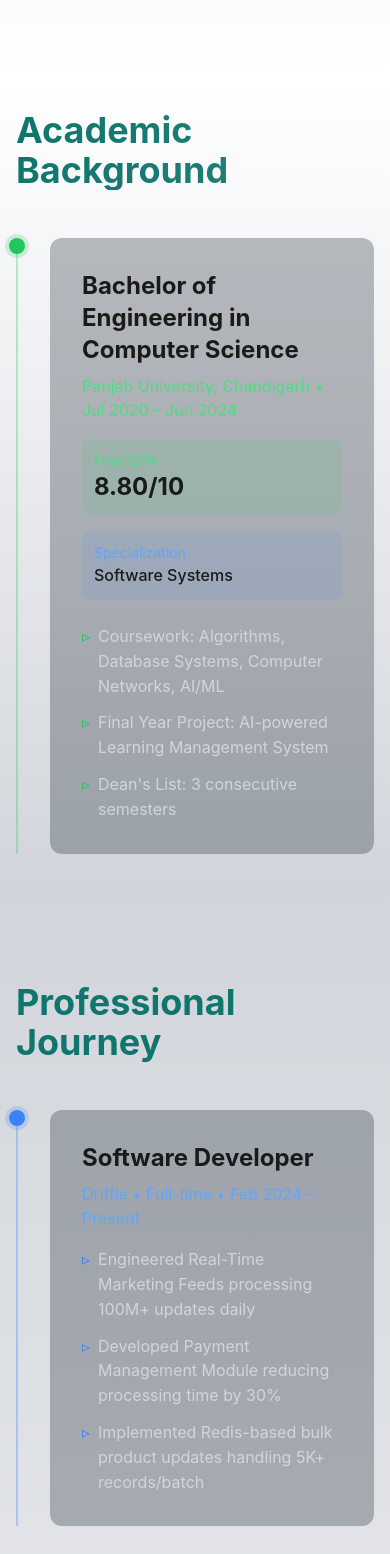
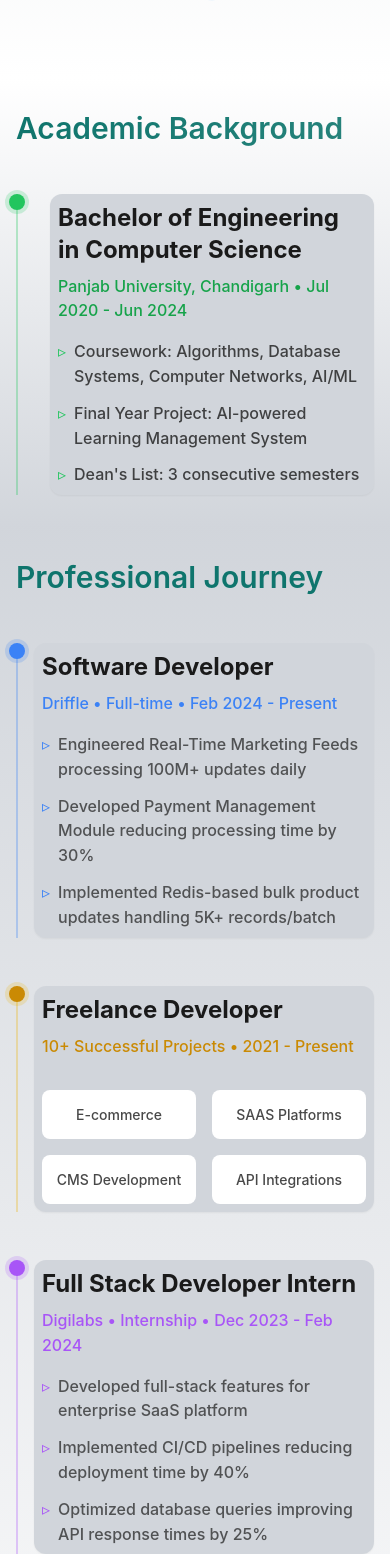
Before and after one commit to piyushkumarg/portfolio-website, a React (Vite) app: page /about in a window 390 px wide. Shown: the part 943-2497 px from the top of the page. Built offline with nearby package versions, Linux system fonts and the light colour scheme; a web font is replaced by a local one.

Commit message:
refactor styling in ProfessionalSkills, Home, ProjectCTA, and AcademicDetails components for consistency and improved responsiveness

```diff
--- a/src/components/about/ProfessionalSkills.jsx
+++ b/src/components/about/ProfessionalSkills.jsx
@@ -8,7 +8,7 @@ import SkillSection from "./SkillSection";
 function ProfessionalSkills() {
   return (
     <>
-      <div className="bg-gradient-to-b from-bgDarkMute to-bgDark text-content flex flex-col justify-between md:p-16 p-8">
+      <div className="bg-gradient-to-b from-bgDarkMute to-bgDark text-content flex flex-col justify-between p-8">
         <div className="flex flex-col md:gap-12 gap-8 md:pt-16 pt-4">
           <motion.h1
             className="font-medium md:text-6xl text-3xl text-center"
--- a/src/components/academic/index.jsx
+++ b/src/components/academic/index.jsx
@@ -2,9 +2,9 @@ import React from "react";
 
 export default function AcademicDetails() {
   return (
-    <div className="text-content max-w-6xl mx-auto px-4 sm:px-6 lg:px-8 py-8 w-full">
+    <div className="text-content max-w-6xl mx-auto px-4 sm:px-6 lg:px-8 py-8 w-full font-medium">
       {/* Education Section */}
-      <h2 className="text-4xl font-bold mb-12 bg-gradient-to-r from-contentHighlight to-contentHighlight/90 bg-clip-text text-transparent">
+      <h2 className="md:text-5xl text-3xl font-semibold mb-12 bg-gradient-to-r from-contentHighlight to-contentHighlight/90 bg-clip-text text-transparent">
         Academic Background
       </h2>
 
@@ -13,14 +13,14 @@ export default function AcademicDetails() {
         {/* Bachelor's Degree */}
         <div className="relative pl-8 border-l-2 border-green-500/30">
           <div className="absolute w-4 h-4 bg-green-500 rounded-full -left-[9px] top-0 ring-4 ring-green-500/20" />
-          <div className="bg-gray-800/30 rounded-xl p-8">
+          <div className="bg-bgDark shadow-sm rounded-xl sm:p-8 p-2">
             <h3 className="text-2xl font-bold mb-2">
               Bachelor of Engineering in Computer Science
             </h3>
-            <p className="text-green-400 mb-4">
+            <p className="text-green-600 mb-4">
               Panjab University, Chandigarh • Jul 2020 - Jun 2024
             </p>
-            <div className="flex flex-col md:flex-row justify-between gap-4 mb-6">
+            {/* <div className="flex flex-col md:flex-row justify-between gap-4 mb-6">
               <div className="bg-green-500/10 p-3 rounded-lg flex-1">
                 <p className="text-sm text-green-400">Final GPA</p>
                 <p className="text-2xl font-bold">8.80/10</p>
@@ -29,8 +29,8 @@ export default function AcademicDetails() {
                 <p className="text-sm text-blue-400">Specialization</p>
                 <p className="font-medium">Software Systems</p>
               </div>
-            </div>
-            <ul className="space-y-3 text-gray-300">
+            </div> */}
+            <ul className="space-y-3 text-content/80">
               <li className="flex items-start">
                 <span className="text-green-500 mr-2">▹</span>
                 Coursework: Algorithms, Database Systems, Computer Networks,
--- a/src/components/experience/index.jsx
+++ b/src/components/experience/index.jsx
@@ -12,10 +12,10 @@ const Experience = () => {
   return (
     <>
       {/* Experience Section */}
-      <div className="max-w-6xl mx-auto px-4 sm:px-6 lg:px-8 w-full">
+      <div className="max-w-6xl mx-auto px-4 sm:px-6 lg:px-8 py-8 w-full text-content font-medium">
         {/* Experience Section */}
-        <section className="mt-24">
-          <h2 className="text-4xl font-bold mb-12 text-contentHighlight">
+
+        <h2 className="md:text-5xl text-3xl font-semibold mb-12 text-contentHighlight">
           Professional Journey
         </h2>
 
@@ -26,19 +26,19 @@ const Experience = () => {
             variants={skillsVariants}
             initial="initial"
             whileInView="animate"
-              className="relative pl-8 border-l-2 border-blue-500/30"
+            className="relative sm:pl-8 pl-4 border-l-2 border-blue-500/30 "
           >
             <div className="absolute w-4 h-4 bg-blue-500 rounded-full -left-[9px] top-0 ring-4 ring-blue-500/20" />
-              <div className="bg-gray-800/30 rounded-xl p-8">
+            <div className="bg-bgDark  shadow-sm rounded-xl sm:p-8 p-2 text-content">
               <h3 className="text-2xl font-bold mb-2">Software Developer</h3>
-                <p className="text-blue-400 mb-4">
+              <p className="text-blue-500 mb-4">
                 Driffle • Full-time • Feb 2024 - Present
               </p>
-                <ul className="space-y-3 text-gray-300">
+              <ul className="space-y-3 text-content/70">
                 <li className="flex items-start">
                   <span className="text-blue-500 mr-2">▹</span>
-                    Engineered Real-Time Marketing Feeds processing 100M+
-                    updates daily
+                  Engineered Real-Time Marketing Feeds processing 100M+ updates
+                  daily
                 </li>
                 <li className="flex items-start">
                   <span className="text-blue-500 mr-2">▹</span>
@@ -59,16 +59,16 @@ const Experience = () => {
             variants={skillsVariants}
             initial="initial"
             whileInView="animate"
-              className="relative pl-8 border-l-2 border-yellow-500/30"
+            className="relative sm:pl-8 pl-4 border-l-2 border-yellow-500/30"
           >
-              <div className="absolute w-4 h-4 bg-yellow-500 rounded-full -left-[9px] top-0 ring-4 ring-yellow-500/20" />
-              <div className="bg-gray-800/30 rounded-xl p-8">
+            <div className="absolute w-4 h-4 bg-yellow-600 rounded-full -left-[9px] top-0 ring-4 ring-yellow-500/20" />
+            <div className="bg-bgDark  shadow-sm rounded-xl sm:p-8 p-2">
               <div className="flex items-center justify-between">
                 <div>
                   <h3 className="text-2xl font-bold mb-2">
                     Freelance Developer
                   </h3>
-                    <p className="text-yellow-400 mb-4">
+                  <p className="text-yellow-600 mb-4">
                     10+ Successful Projects • 2021 - Present
                   </p>
                 </div>
@@ -77,21 +77,21 @@ const Experience = () => {
                   </div> */}
               </div>
               <div className="grid grid-cols-2 md:grid-cols-4 gap-4 mt-4">
-                  <div className="bg-gray-700/30 p-3 rounded-lg text-center">
-                    <span className="text-sm text-yellow-400">E-commerce</span>
+                <div className="bg-bgDarkMute p-3 rounded-lg text-center">
+                  <span className="text-sm text-content/80">E-commerce</span>
                 </div>
-                  <div className="bg-gray-700/30 p-3 rounded-lg text-center">
-                    <span className="text-sm text-yellow-400">
+                <div className="bg-bgDarkMute p-3 rounded-lg text-center">
+                  <span className="text-sm text-content/80">
                     SAAS Platforms
                   </span>
                 </div>
-                  <div className="bg-gray-700/30 p-3 rounded-lg text-center">
-                    <span className="text-sm text-yellow-400">
+                <div className="bg-bgDarkMute p-3 rounded-lg text-center">
+                  <span className="text-sm text-content/80">
                     CMS Development
                   </span>
                 </div>
-                  <div className="bg-gray-700/30 p-3 rounded-lg text-center">
-                    <span className="text-sm text-yellow-400">
+                <div className="bg-bgDarkMute p-3 rounded-lg text-center">
+                  <span className="text-sm text-content/80">
                     API Integrations
                   </span>
                 </div>
@@ -104,17 +104,17 @@ const Experience = () => {
             variants={skillsVariants}
             initial="initial"
             whileInView="animate"
-              className="relative pl-8 border-l-2 border-purple-500/30"
+            className="relative sm:pl-8 pl-4 border-l-2 border-purple-500/30"
           >
             <div className="absolute w-4 h-4 bg-purple-500 rounded-full -left-[9px] top-0 ring-4 ring-purple-500/20" />
-              <div className="bg-gray-800/30 rounded-xl p-8">
+            <div className="bg-bgDark shadow-sm rounded-xl sm:p-8 p-2">
               <h3 className="text-2xl font-bold mb-2">
                 Full Stack Developer Intern
               </h3>
-                <p className="text-purple-400 mb-4">
+              <p className="text-purple-500 mb-4">
                 Digilabs • Internship • Dec 2023 - Feb 2024
               </p>
-                <ul className="space-y-3 text-gray-300">
+              <ul className="space-y-3 text-content/70">
                 <li className="flex items-start">
                   <span className="text-purple-500 mr-2">▹</span>
                   Developed full-stack features for enterprise SaaS platform
@@ -125,8 +125,7 @@ const Experience = () => {
                 </li>
                 <li className="flex items-start">
                   <span className="text-purple-500 mr-2">▹</span>
-                    Optimized database queries improving API response times by
-                    25%
+                  Optimized database queries improving API response times by 25%
                 </li>
               </ul>
             </div>
@@ -137,26 +136,25 @@ const Experience = () => {
             variants={skillsVariants}
             initial="initial"
             whileInView="animate"
-              className="relative pl-8 border-l-2 border-green-500/30"
+            className="relative sm:pl-8 pl-4 border-l-2 border-green-500/30"
           >
             <div className="absolute w-4 h-4 bg-green-500 rounded-full -left-[9px] top-0 ring-4 ring-green-500/20" />
-              <div className="bg-gray-800/30 rounded-xl p-8">
+            <div className="bg-bgDark  shadow-sm rounded-xl sm:p-8 p-2">
               <h3 className="text-2xl font-bold mb-2">
                 {" "}
                 Full Stack Developer Intern
               </h3>
-                <p className="text-green-400 mb-4">
+              <p className="text-green-600 mb-4">
                 Mediversal • Internship • Oct 2023 - Dec 2023
               </p>
-                <ul className="space-y-3 text-gray-300">
+              <ul className="space-y-3 text-content/70">
                 <li className="flex items-start">
                   <span className="text-green-500 mr-2">▹</span>
                   Built healthcare management system modules using MERN stack
                 </li>
                 <li className="flex items-start">
                   <span className="text-green-500 mr-2">▹</span>
-                    Created real-time patient monitoring dashboard with
-                    WebSockets
+                  Created real-time patient monitoring dashboard with WebSockets
                 </li>
                 <li className="flex items-start">
                   <span className="text-green-500 mr-2">▹</span>
@@ -167,7 +165,6 @@ const Experience = () => {
             </div>
           </motion.div>
         </div>
-        </section>
 
         {/* Projects Section remains similar with updated content */}
       </div>
--- a/src/pages/Home.jsx
+++ b/src/pages/Home.jsx
@@ -10,10 +10,10 @@ function Home() {
     <>
       <Banner />
       <Intro />
-      <div className="bg-gradient-to-b from-bgDark to-bgDarkMute text-content flex flex-col justify-between md:pb-16 pb-8 ">
+      <div className="bg-gradient-to-b from-bgDark to-bgDarkMute text-content flex flex-col justify-between pb-8 ">
         <Experience />
 
-        <div className="flex justify-center mt-8">
+        <div className="flex justify-center">
           <Link
             to={"/projects"}
             className=" flex gap-2 px-6  items-center transition ease-in-out delay-150 bg-buttonMain hover:-translate-y hover:scale-110 hover:bg-buttonHover shadow-md hover:shadow-buttonMain duration-500  font-semibold p-2 rounded-lg  text-center sm:tracking-widest"
```
Also changed, not shown: src/components/cta/ProjectCTA.jsx (+4 -4 lines). Lines whose indentation alone changed are shown as unchanged.
